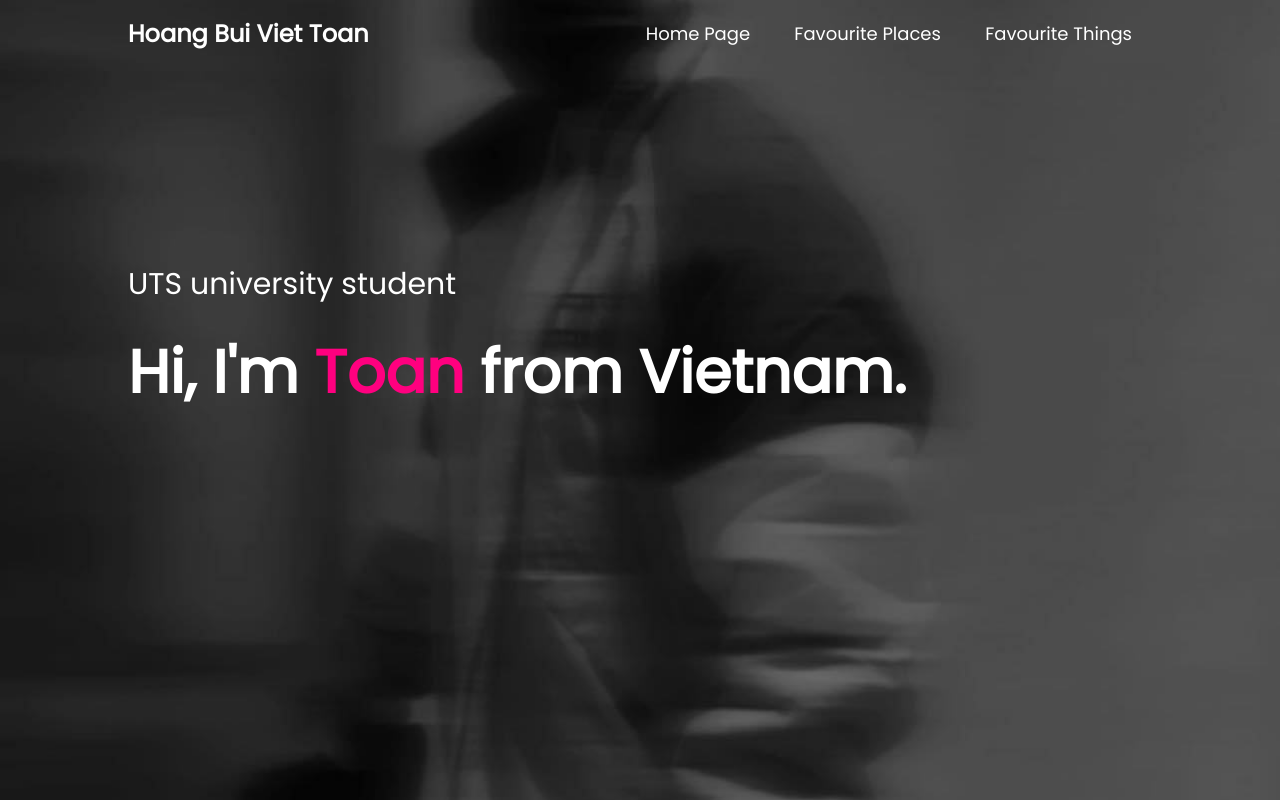
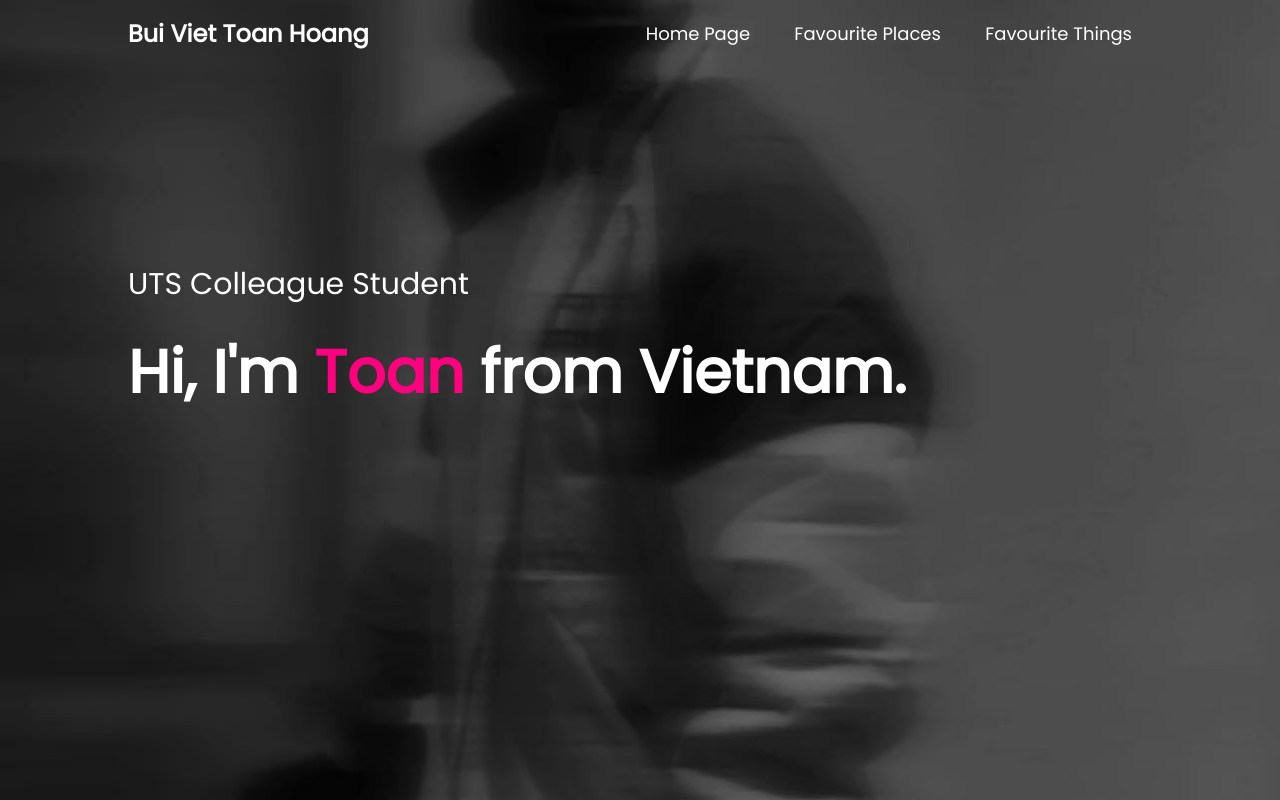
Before and after one commit to HarryVieGer2810/personal-website, a plain HTML site: page index.html in a window 1280 px wide. Shown: the top 800 px of the page. Drawn offline with Linux system fonts and the light colour scheme.

Commit message:
Update index.html

```diff
--- a/index.html
+++ b/index.html
@@ -11,7 +11,7 @@
     <div id="header">
         <div class="container">
             <nav>
-                <h1>Hoang Bui Viet Toan</h1>
+                <h1>Bui Viet Toan Hoang</h1>
                 <ul>
                     <li><a href="">Home Page</a></li>
                     <li><a href="">Favourite Places</a></li>
@@ -19,7 +19,7 @@
                 </ul>
             </nav>
             <div class="header-text">
-                <p>UTS university student</p>
+                <p>UTS Colleague Student</p>
                 <h1>Hi, I'm <span>Toan</span> from Vietnam.</h1>
             </div>
         </div>
```
